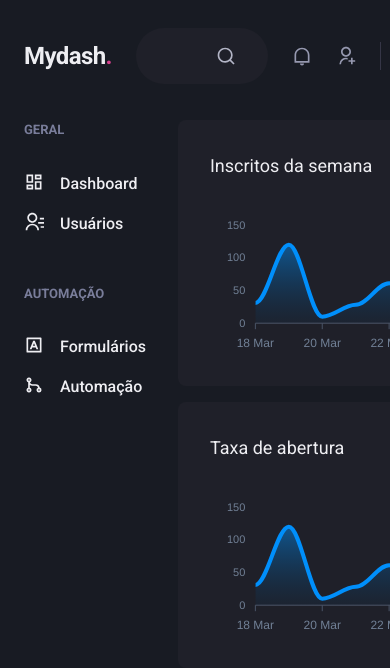
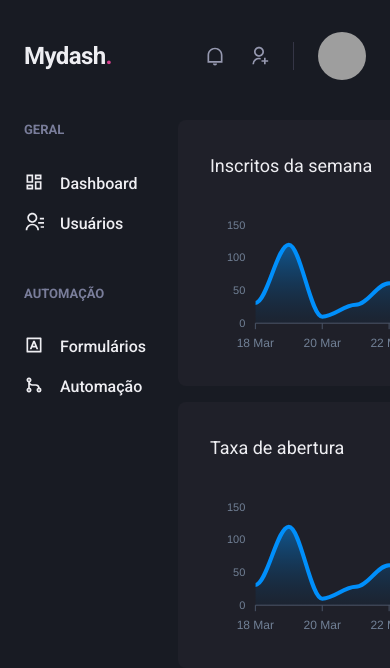
Before and after one commit to vandsonfalcao/MyDash, a Next.js app: page /dashboard in a window 390 px wide. Shown: the top 668 px of the page. Built offline with nearby package versions, Linux system fonts and the light colour scheme; grey boxes are pictures that could not be loaded.

Commit message:
responsivity Header

```diff
--- a/src/components/Header/index.tsx
+++ b/src/components/Header/index.tsx
@@ -13,7 +13,7 @@ export default function Header() {
 	return (
 		<Flex w="100%" as="header" maxW={1480} h="20" mx="auto" mt="4" px="6" align="center">
 			<Logo />
-			<SearchBox />
+			{isWideVersion && <SearchBox />}
 			<Flex align="center" ml="auto">
 				<NotificationsNav />
 				<Profile showProfileData={isWideVersion} />
```
